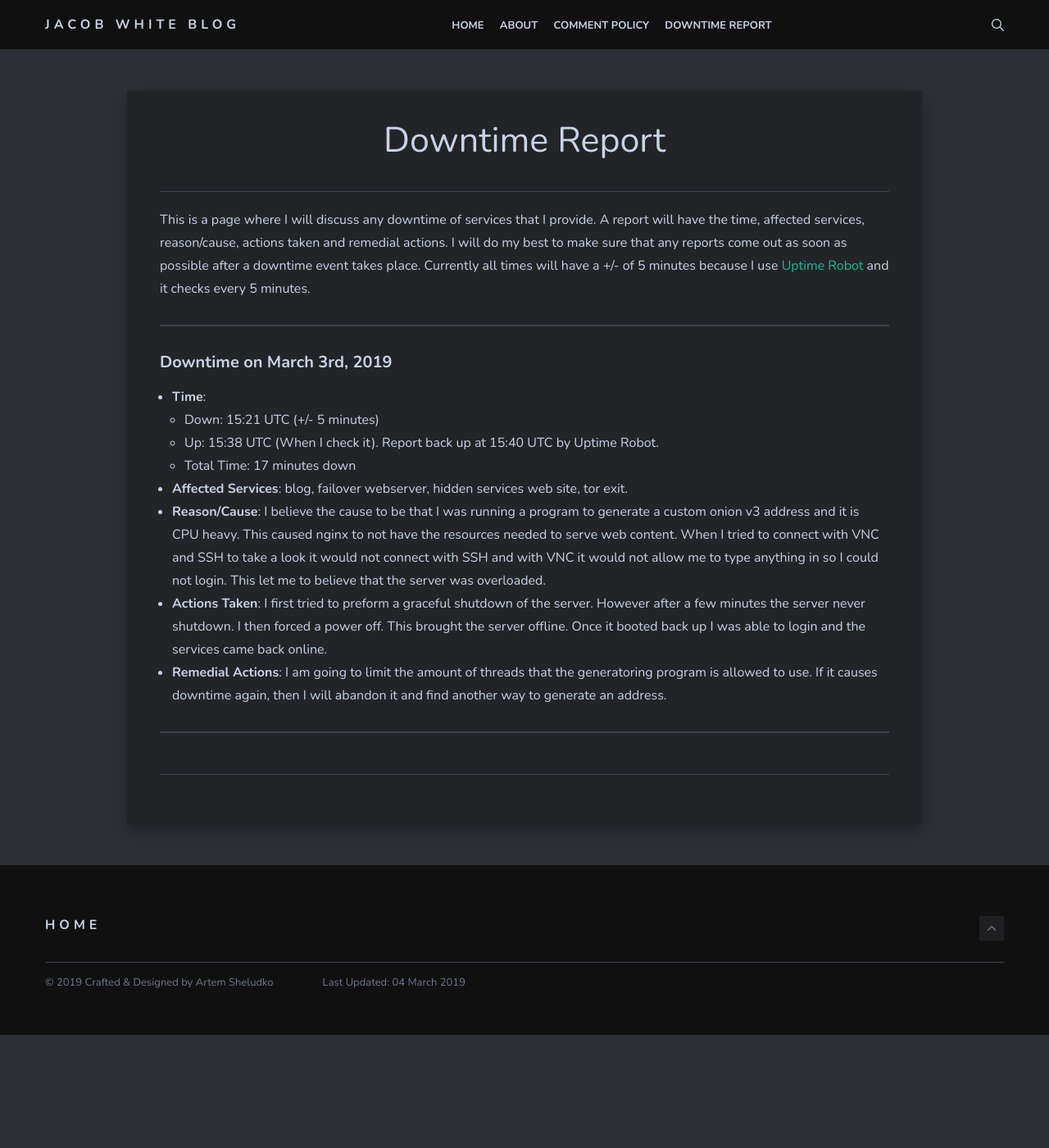
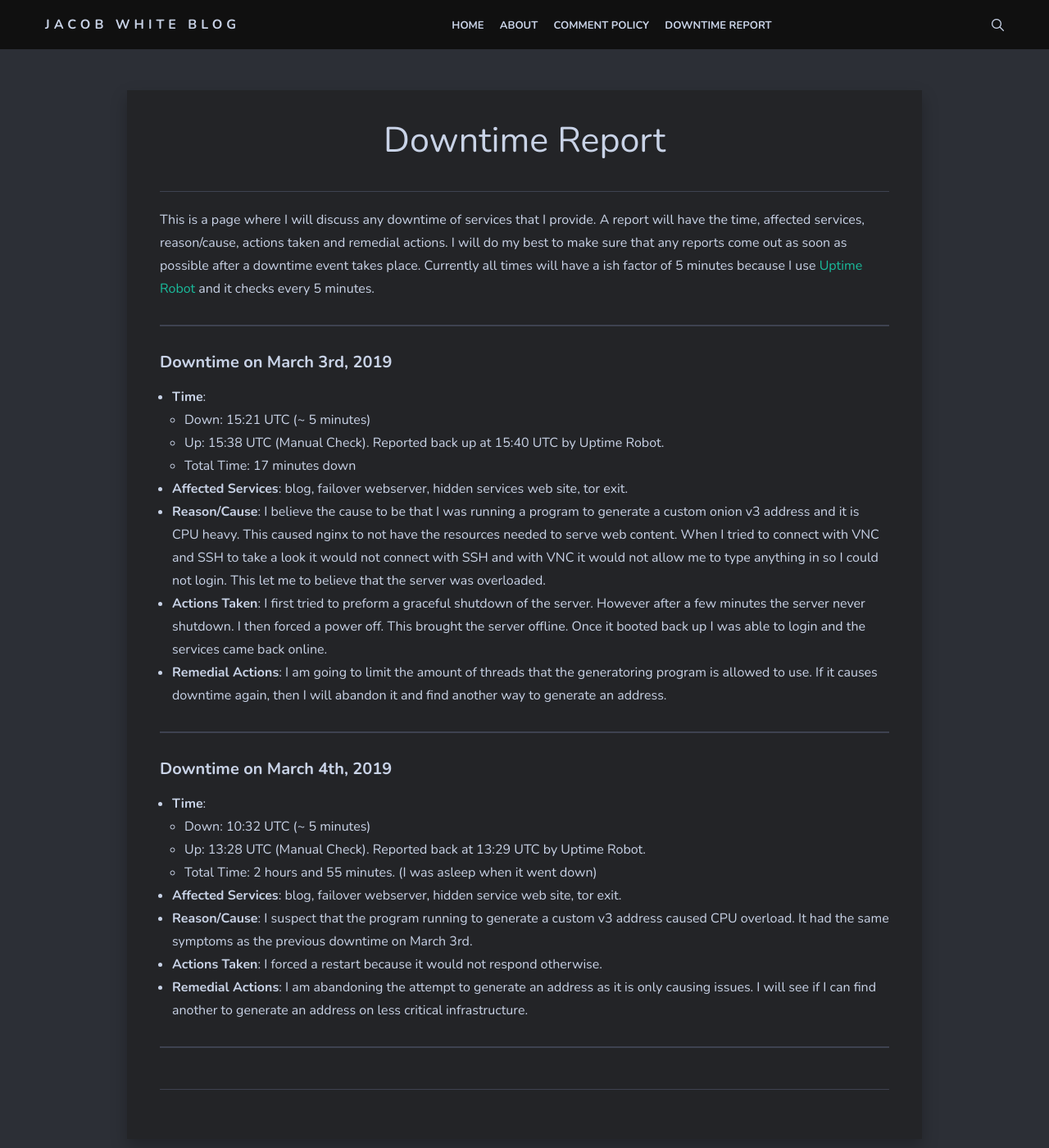
Before and after one commit to Cyb3r-Jak3/blog, a Jekyll site: the page built from _pages/downtime-report.md, in a window 1280 px wide and 1400 px high. Shown: the whole window at 82% size. Built offline with Jekyll 4.4.1, drawn with Linux system fonts in a browser that asks for light colours.

Commit message:
New downtime report

```diff
--- a/_pages/downtime-report.md
+++ b/_pages/downtime-report.md
@@ -3,14 +3,14 @@ layout: comment-policy
 title: Downtime Report
 permalink: /downtime-report/
 ---
-This is a page where I will discuss any downtime of services that I provide. A report will have the time, affected services, reason/cause, actions taken and remedial actions. I will do my best to make sure that any reports come out as soon as possible after a downtime event takes place. Currently all times will have a +/- of 5 minutes because I use [Uptime Robot](https://uptimerobot.com/) and it checks every 5 minutes.
+This is a page where I will discuss any downtime of services that I provide. A report will have the time, affected services, reason/cause, actions taken and remedial actions. I will do my best to make sure that any reports come out as soon as possible after a downtime event takes place. Currently all times will have a ish factor of 5 minutes because I use [Uptime Robot](https://uptimerobot.com/) and it checks every 5 minutes.
 
 ---
 
 #### Downtime on March 3rd, 2019
 - **Time**:
-	- Down: 15:21 UTC (+/- 5 minutes)
-	- Up: 15:38 UTC (When I check it). Report back up at 15:40 UTC by Uptime Robot.
+	- Down: 15:21 UTC (~ 5 minutes)
+	- Up: 15:38 UTC (Manual Check). Reported back up at 15:40 UTC by Uptime Robot.
 	- Total Time: 17 minutes down
 - **Affected Services**: blog, failover webserver, hidden services web site, tor exit.
 - **Reason/Cause**: I believe the cause to be that I was running a program to generate a custom onion v3 address and it is CPU heavy. This caused nginx to not have the resources needed to serve web content. When I tried to connect with VNC and SSH to take a look it would not connect with SSH and with VNC it would not allow me to type anything in so I could not login. This let me to believe that the server was overloaded.
@@ -18,3 +18,15 @@ This is a page where I will discuss any downtime of services that I provide. A r
 - **Remedial Actions**: I am going to limit the amount of threads that the generatoring program is allowed to use. If it causes downtime again, then I will abandon it and find another way to generate an address.
 
 -----
+
+#### Downtime on March 4th, 2019
+- **Time**:
+	- Down: 10:32 UTC (~ 5 minutes)
+	- Up: 13:28 UTC (Manual Check). Reported back at 13:29 UTC by Uptime Robot.
+	- Total Time: 2 hours and 55 minutes. (I was asleep when it went down)
+- **Affected Services**: blog, failover webserver, hidden service web site, tor exit.
+- **Reason/Cause**: I suspect that the program running to generate a custom v3 address caused CPU overload. It had the same symptoms as the previous downtime on March 3rd.
+- **Actions Taken**: I forced a restart because it would not respond otherwise.
+- **Remedial Actions**: I am abandoning the attempt to generate an address as it is only causing issues. I will see if I can find another to generate an address on less critical infrastructure.
+
+----
```
